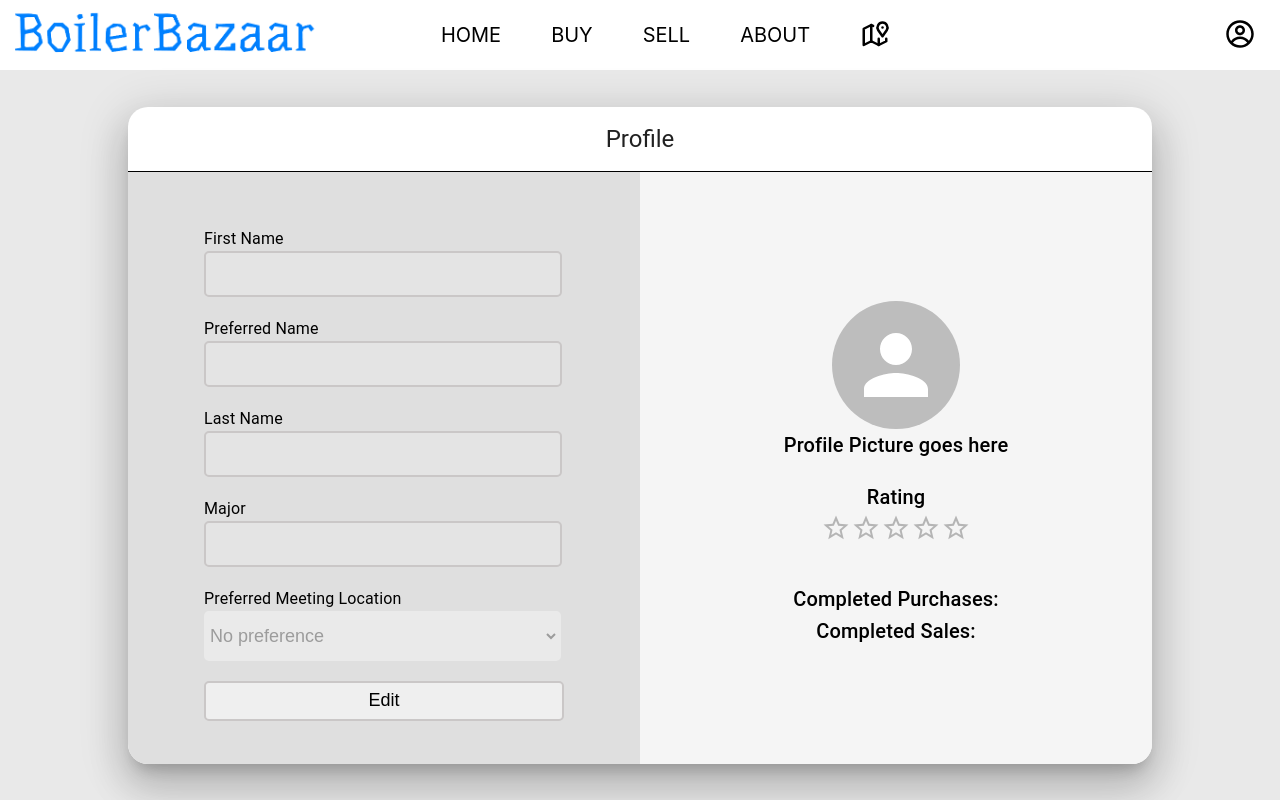
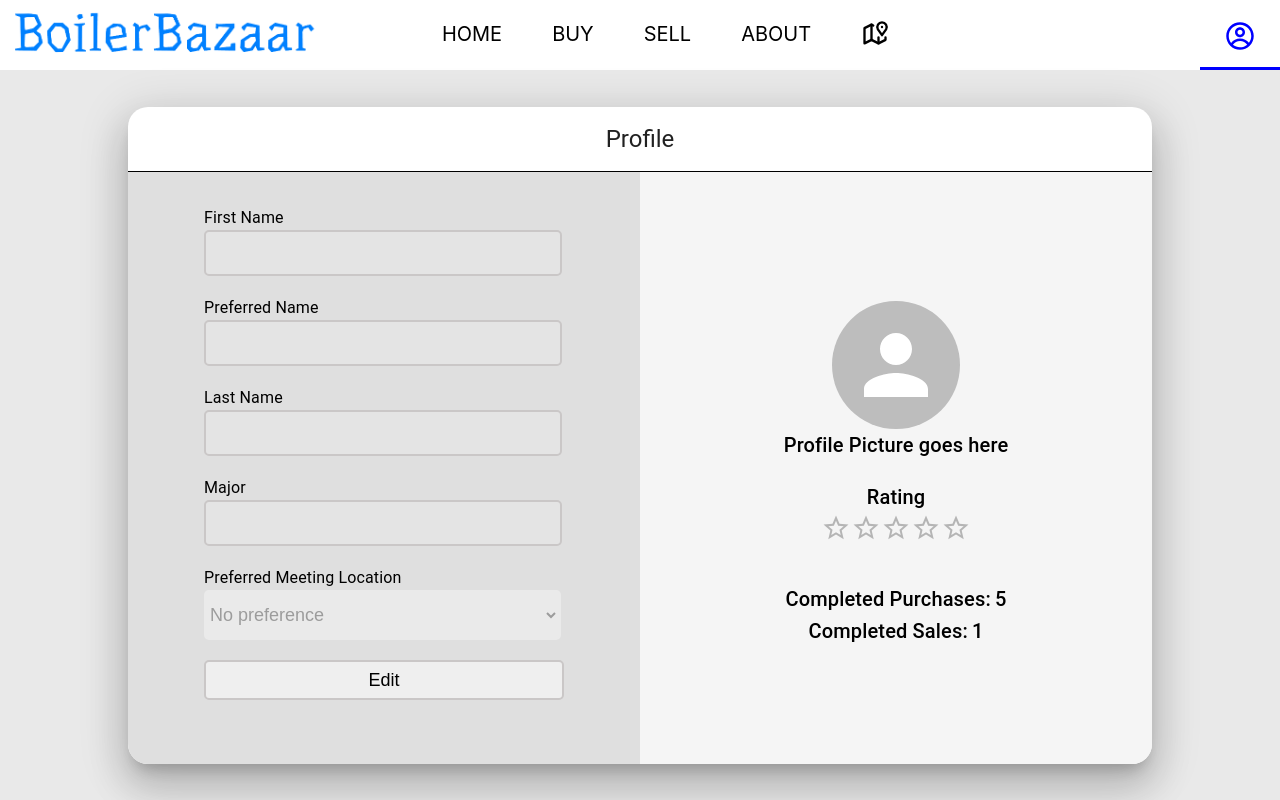
Before and after one commit to wang4621/boilerbazaar, a React (Create React App) app: page /profile in a window 1280 px wide. Built offline with nearby package versions, Linux system fonts and the light colour scheme.

Commit message:
added active tab, profile css

```diff
--- a/src/App.css
+++ b/src/App.css
@@ -20,9 +20,10 @@ body {
   text-transform: uppercase;
   color: black;
   text-align: center;
-  padding: 14px 25px;
+  padding: 21px 25px;
   text-decoration: none;
   font-size: 20px;
+  border-bottom: 3px solid transparent;
 }
 
 .navbar ul {
@@ -36,3 +37,8 @@ body {
   align-items: center;
   justify-content: center;
 }
+
+.active {
+  border-bottom: 3px solid blue !important;
+  color: blue !important
+}
--- a/src/App.js
+++ b/src/App.js
@@ -2,7 +2,7 @@ import { CgProfile } from 'react-icons/cg';
 import { TbMap2 } from 'react-icons/tb';
 import './App.css';
 import Img from './logo.png'
-import { BrowserRouter as Router,Routes, Route, Link } from 'react-router-dom';
+import { BrowserRouter as Router,Routes, Route, NavLink } from 'react-router-dom';
 import Profile from './pages/Profile'
 import Home from './pages/Home'
 import Sell from './pages/Sell'
@@ -17,17 +17,17 @@ function App() {
           <div className="navbar">
             <img src={Img} height={70} alt="logo" style={{"float":"left"}}></img>
             <ul className="centerNav" style={{"margin-right":"15%"}}>
-              <Link to="/boilerbazaar">Home</Link>
-              <Link to="/buy">Buy</Link>
-              <Link to="/sell">Sell</Link>
-              <Link to="/about">About</Link>
-              <Link to="/map" style={{"margin-top":"5px"}}>
-                <TbMap2 size={30}></TbMap2>
-              </Link>
+              <NavLink activeClassName="active" to="/boilerbazaar">Home</NavLink>
+              <NavLink activeClassName="active" to="/buy">Buy</NavLink>
+              <NavLink activeClassName="active" to="/sell">Sell</NavLink>
+              <NavLink activeClassName="active" to="/about">About</NavLink>
+              <NavLink activeClassName="active" to="/map" style={{"margin-top":"5px"}}>
+                <TbMap2 size={28}></TbMap2>
+              </NavLink>
             </ul>
-              <Link to="/profile" style={{"margin-top":"5px"}}>
+              <NavLink activeClassName="active" to="/profile">
                 <CgProfile size={30}></CgProfile>
-              </Link>
+              </NavLink>
           </div>
           <Routes>
             <Route exact path='/boilerbazaar' element={< Home />}></Route>
--- a/src/pages/Profile.js
+++ b/src/pages/Profile.js
@@ -5,10 +5,10 @@ import './Profile.css'
 // import Divider from '@mui/material/Divider';
 // import Box from '@mui/material/Box';
 // import Typography from '@mui/material/Typography';
-import { Avatar, Card, CardHeader, Rating, Divider, Box, Typography } from '@mui/material';
+import { Avatar, Card, CardHeader, Rating, Divider, Box, Typography, CardContent } from '@mui/material';
 
-function editProfile() {
-
+function editProfile(e) {
+    e.preventDefault()
 }
 
 // function saveProfile() {
@@ -22,8 +22,9 @@ function Profile () {
                 <CardHeader title="Profile" sx={{textAlign: 'center'}}></CardHeader>
                 <Divider variant='fullWidth' sx={{borderBottomColor: 'black'}}/>
                 <div className="profileBoxDisplay">
-                    <Box sx={{width: '50%', height: '100%', backgroundColor: 'rgb(223, 223, 223)'}} className="profileFormDisplay">
-                            <form onSubmit={editProfile}>
+                    <Box sx={{width: '50%', height: '100%', backgroundColor: 'rgb(223, 223, 223)'}}>
+                        <CardContent sx={{height: '88%'}}className="profileFormDisplay">
+                            <form onSubmit={event => editProfile(event)}>
                                 <Typography variant="body1" color="black">First Name</Typography>
                                 <input type="text" disabled/>
                                 <br/><br/>
@@ -45,6 +46,7 @@ function Profile () {
                                 <br/><br/>
                                 <input type="submit" value="Edit" id="edit"/>
                             </form>
+                        </CardContent>
                     </Box>
                     <Box sx={{width: '50%', height: '100%', backgroundColor: 'whitesmoke'}} className="ratingBox">
                         <Avatar sx={{ width: 128, height: 128 }}/>
@@ -53,8 +55,20 @@ function Profile () {
                         <Typography variant="h6" color="black">Rating</Typography>
                         <Rating name="read-only" readOnly size="large"/>
                         <br/><br/>
-                        <Typography variant="h6" color="black">Completed Purchases:</Typography>
-                        <Typography variant="h6" color="black">Completed Sales:</Typography>
+                        <Typography variant="h6" color="black">
+                            Completed Purchases:
+                            <Typography display="inline">&nbsp;</Typography>
+                            <Typography variant="h6" color="black" display="inline" id="purchases">
+                                5
+                            </Typography>
+                        </Typography>
+                        <Typography variant="h6" color="black">
+                            Completed Sales:
+                            <Typography display="inline">&nbsp;</Typography>
+                            <Typography variant="h6" color="black" display="inline" id="sales">
+                                1
+                            </Typography>
+                        </Typography>
                     </Box>
                 </div>
             </Card>
--- a/src/pages/Sell.css
+++ b/src/pages/Sell.css
@@ -71,6 +71,7 @@
     flex-direction: row;
     justify-content: center;
     height: 92%
+    /* height: 89% */
 }
 
 .innerLeftBox {
```
